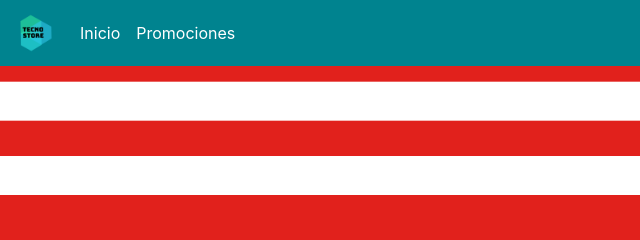
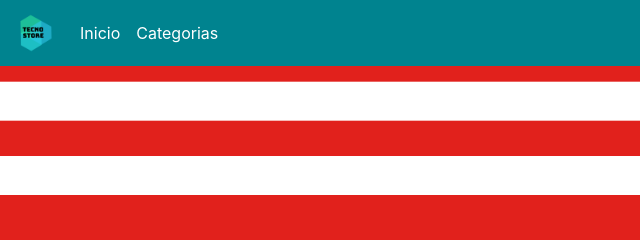
Before and after one commit to DavidArcos/tecnoStore, a plain HTML site: page index.html in a window 1280 px wide. Shown: the top 240 px of the page, 0-640 px from the left. Drawn offline with nearby package versions, Linux system fonts and the light colour scheme.

Commit message:
modificacion a menu categorias

```diff
--- a/index.html
+++ b/index.html
@@ -24,7 +24,7 @@
                     <a class="nav-link" href="#">Inicio <span class="sr-only">(current)</span></a>
                   </li>
                   <li class="nav-item">
-                    <a class="nav-link" href="#">Promociones</a>
+                    <a class="nav-link" href="#">Categorias</a>
                   </li>
                 </ul>
                 <form class="form-inline my-2 my-lg-0">
@@ -52,7 +52,6 @@
             </a>
           </div>
     </div>
-
     <!-- Optional JavaScript -->
     <!-- jQuery first, then Popper.js, then Bootstrap JS -->
     <script src="https://code.jquery.com/jquery-3.3.1.slim.min.js" integrity="sha384-q8i/X+965DzO0rT7abK41JStQIAqVgRVzpbzo5smXKp4YfRvH+8abtTE1Pi6jizo" crossorigin="anonymous"></script>
```
